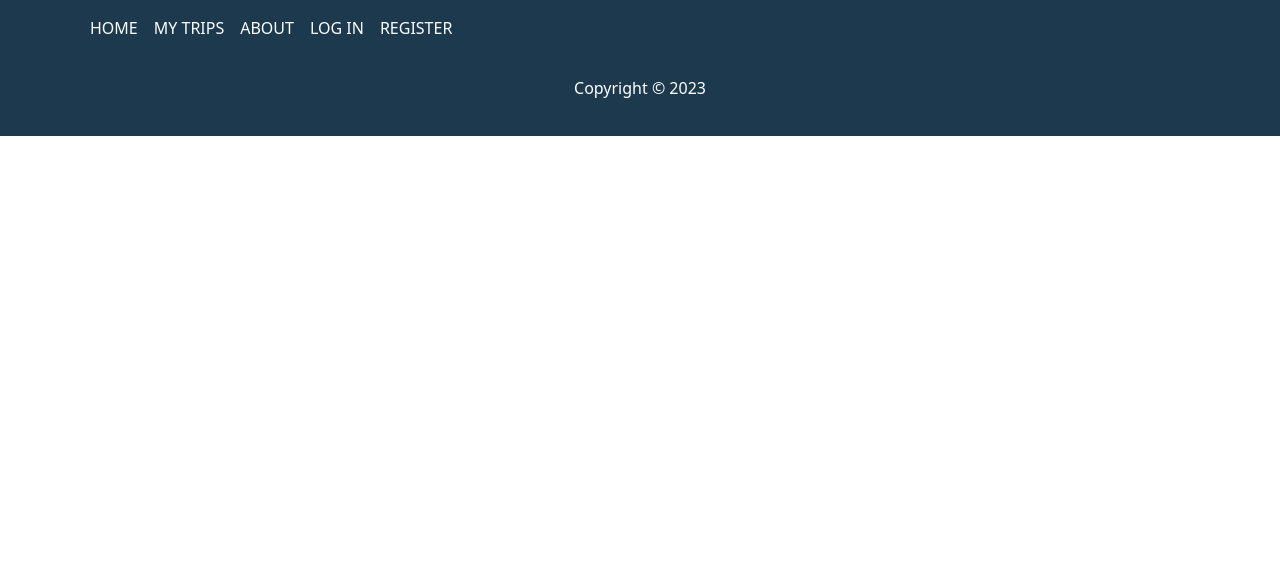
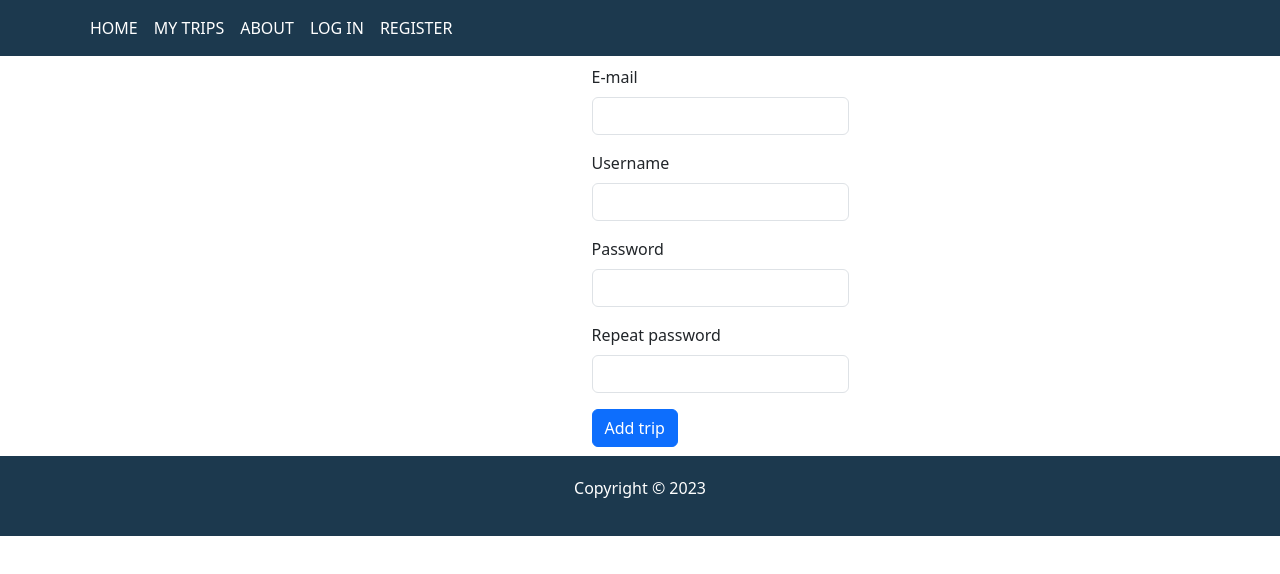
Before and after one commit to StephanieV7/React-JS-exam-project, a React (Vite) app in the folder client/: page /register in a window 1280 px wide. Shown: the top 574 px of the page. Built offline with nearby package versions, Linux system fonts and the light colour scheme.

Commit message:
add login and register forms

```diff
--- a/client/public/styles/navBar.css
+++ b/client/public/styles/navBar.css
@@ -1,8 +1,8 @@
 /* Custom styles for React Bootstrap Navbar */
 .navbar-custom {
-  background-color: #1c394e; /* Change the background color */
+  background-color: #1c394e;
 }
 
 .navbar-custom .navbar-nav .nav-link {
-  color: #fff !important; /* Change the text color */
+  color: #fff !important;
 }
--- a/client/src/App.jsx
+++ b/client/src/App.jsx
@@ -2,7 +2,7 @@ import { Routes, Route, useNavigate } from 'react-router-dom'
 
 
 import NavBar from './components/navBar/NavBar';
-import Header from "./components/header/Header";
+
 import AllTrips from "./components/tripsList/TripsList";
 import About from './components/about/About';
 
@@ -11,7 +11,8 @@ import Footer from "./components/footer/Footer";
 import Home from "./components/home/Home";
 import TripDetails from './components/tripDetails/TripDetails';
 import AddTripModal from './components/tripsList/AddTripModal';
-
+import Login from './components/login/Login'
+import Register from './components/register/Register'
 
 function App() {
 
@@ -22,7 +23,7 @@ function App() {
        <div>
 
           <NavBar />
-          <Header />
+
 
           <Routes>
             <Route path='/' element={ <Home />} />
@@ -30,6 +31,8 @@ function App() {
             <Route path='/addTrip' element={<AddTripModal />} />
             <Route path="/trips/:_id" element={<TripDetails />} />
             <Route path='/about' element={<About />} />
+            <Route path='/login' element={<Login />} />
+            <Route path='/register' element={<Register />} />
 
           </Routes>
 
--- a/client/src/components/header/Header.jsx
+++ /dev/null
@@ -1,14 +0,0 @@
-export default function Header () {
-    return(
-
-  <header id="header" className="header">
-
-          <div className="text-container">
-
-          </div>
-
-
-</header>
-
-    )
-}
--- /dev/null
+++ b/client/src/components/login/Login.jsx
@@ -0,0 +1,39 @@
+import { Button, Form } from 'react-bootstrap';
+
+
+export default function Login() {
+    return (
+        <div className='main-container'>
+
+            <Form>
+
+                <Form.Group className="mb-3" >
+                    <Form.Label>E-mail:</Form.Label>
+                    <Form.Control
+                        name="email"
+                        id="email"
+                        type="email"
+                    // value={formValues.email}
+                    // onChange={changeHandler}
+                    />
+                </Form.Group>
+
+                <Form.Group className="mb-3" >
+                    <Form.Label>Password:</Form.Label>
+                    <Form.Control
+                        name="password"
+                        id="password"
+                        type="password"
+                    // value={formValues.password}
+                    // onChange={changeHandler}
+                    />
+                </Form.Group>
+
+                <Button type="button" variant="primary">
+                    Log in
+                </Button>
+
+            </Form>
+        </div>
+    )
+}
--- /dev/null
+++ b/client/src/components/register/Register.jsx
@@ -0,0 +1,59 @@
+import { Button, Form } from 'react-bootstrap';
+
+export default function Register() {
+    return (
+        <div className='main-container'>
+
+            <Form>
+
+                <Form.Group className="mb-3" >
+                    <Form.Label>E-mail</Form.Label>
+                    <Form.Control
+                        name="email"
+                        id="email"
+                        type="email"
+                    // value={formValues.email}
+                    // onChange={changeHandler}
+                    />
+                </Form.Group>
+
+                <Form.Group className="mb-3" >
+                    <Form.Label>Username</Form.Label>
+                    <Form.Control
+                        name="username"
+                        id="username"
+                        type="text"
+                    // value={formValues.username}
+                    // onChange={changeHandler}
+                    />
+                </Form.Group>
+
+                <Form.Group className="mb-3">
+                    <Form.Label>Password</Form.Label>
+                    <Form.Control
+                        name='password'
+                        id='password'
+                        type="password"
+                    // value={formValues.password}
+                    // onChange={changeHandler}
+                    />
+                </Form.Group>
+                <Form.Group className="mb-3">
+                    <Form.Label>Repeat password</Form.Label>
+                    <Form.Control
+                        name='repeat-password'
+                        id='repeat-password'
+                        type="repeat-password"
+                    // value={formValues.repeat-password}
+                    // onChange={changeHandler}
+                    />
+                </Form.Group>
+
+                <Button type="button" variant="primary">
+                    Add trip
+                </Button>
+
+            </Form>
+        </div>
+    )
+}
```
Also changed, not shown: client/src/hooks/useForm.js (added, +23 -0 lines).
